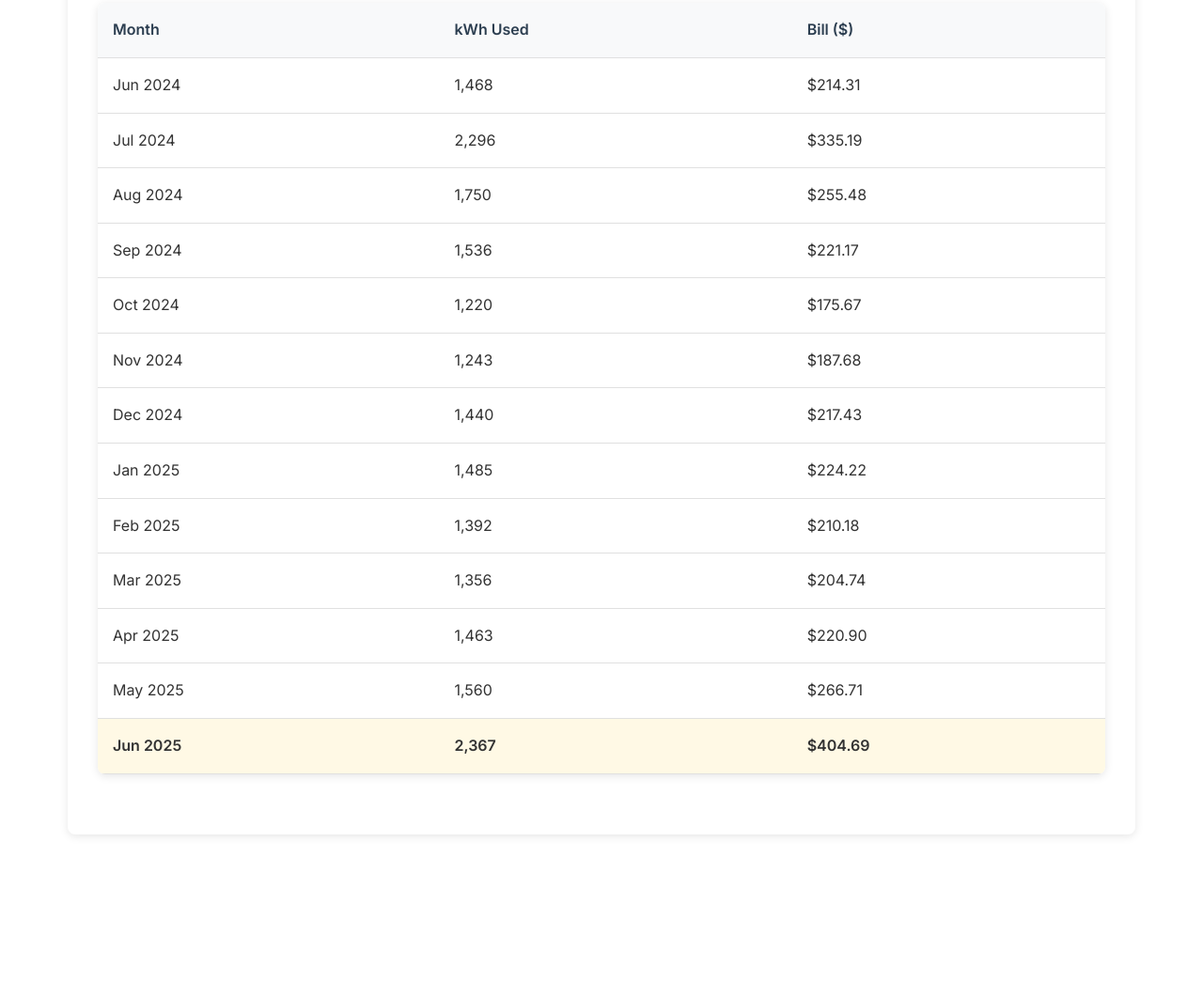
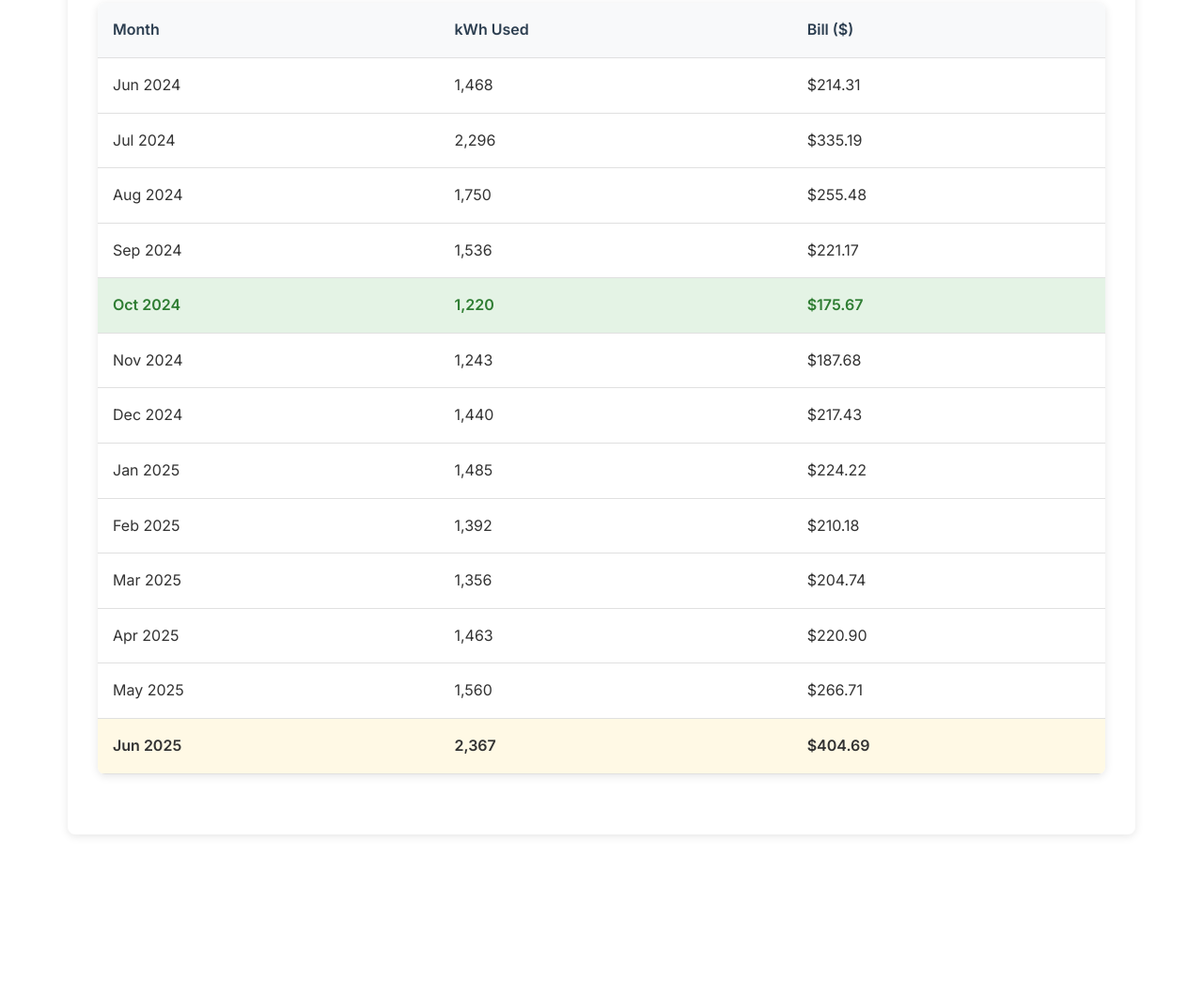
Before and after one commit to BillStewRod/solar-quote-comparison, a plain HTML site: page index.html in a window 1280 px wide. Shown: the part 1767-2812 px from the top of the page at 94% size. Drawn offline with Linux system fonts and the light colour scheme.

Commit message:
Highlight lowest usage row in statistics table with distinct styling

```diff
--- a/index.html
+++ b/index.html
@@ -91,7 +91,7 @@
                                 <tr><td>Jul 2024</td><td>2,296</td><td>$335.19</td></tr>
                                 <tr><td>Aug 2024</td><td>1,750</td><td>$255.48</td></tr>
                                 <tr><td>Sep 2024</td><td>1,536</td><td>$221.17</td></tr>
-                                <tr><td>Oct 2024</td><td>1,220</td><td>$175.67</td></tr>
+                                <tr class="lowest-row"><td>Oct 2024</td><td>1,220</td><td>$175.67</td></tr>
                                 <tr><td>Nov 2024</td><td>1,243</td><td>$187.68</td></tr>
                                 <tr><td>Dec 2024</td><td>1,440</td><td>$217.43</td></tr>
                                 <tr><td>Jan 2025</td><td>1,485</td><td>$224.22</td></tr>
--- a/styles.css
+++ b/styles.css
@@ -319,6 +319,12 @@ tr:hover {
 .highlight-row {
     background-color: rgba(255, 193, 7, 0.1);
     font-weight: 600;
+}
+
+.lowest-row {
+    background-color: rgba(76, 175, 80, 0.15);
+    font-weight: 600;
+    color: #2e7d32;
 }
 
 .winner-row {
```
